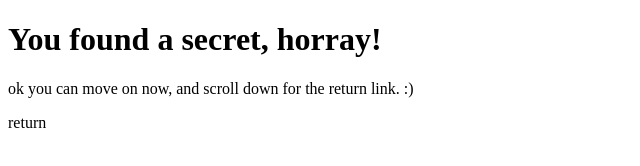
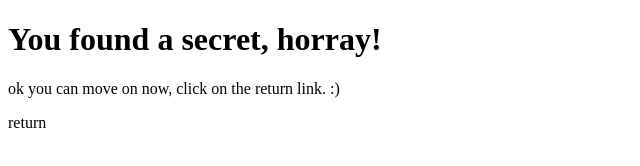
Before and after one commit to Samthemanlol/-O-secret..-, a plain HTML site: page index.html in a window 1280 px wide. Shown: the whole page, without its empty margins (0-640 px from the left). Drawn offline with Linux system fonts and the light colour scheme.

Commit message:
Update index.html

```diff
--- a/index.html
+++ b/index.html
@@ -5,7 +5,7 @@
     </head>
     <body>
         <h1>You found a secret, horray! </h1>
-        <p>ok you can move on now, and scroll down for the return link. :) </p>
+        <p>ok you can move on now, click on the return link. :) </p>
 <a src="https://samthemanlol.github.io/Weblobby/">return</a>
     </body>
 </html>
```
